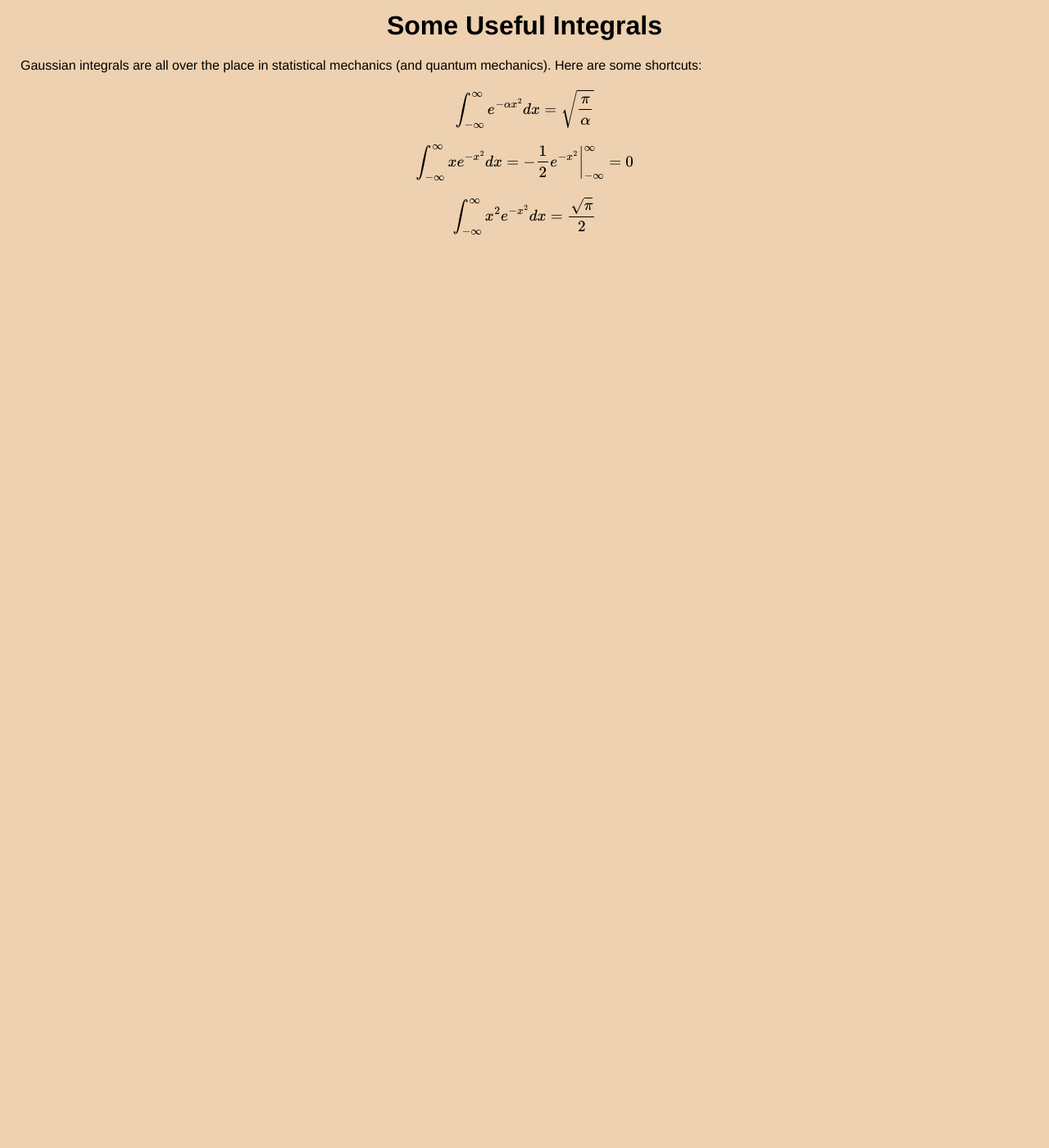
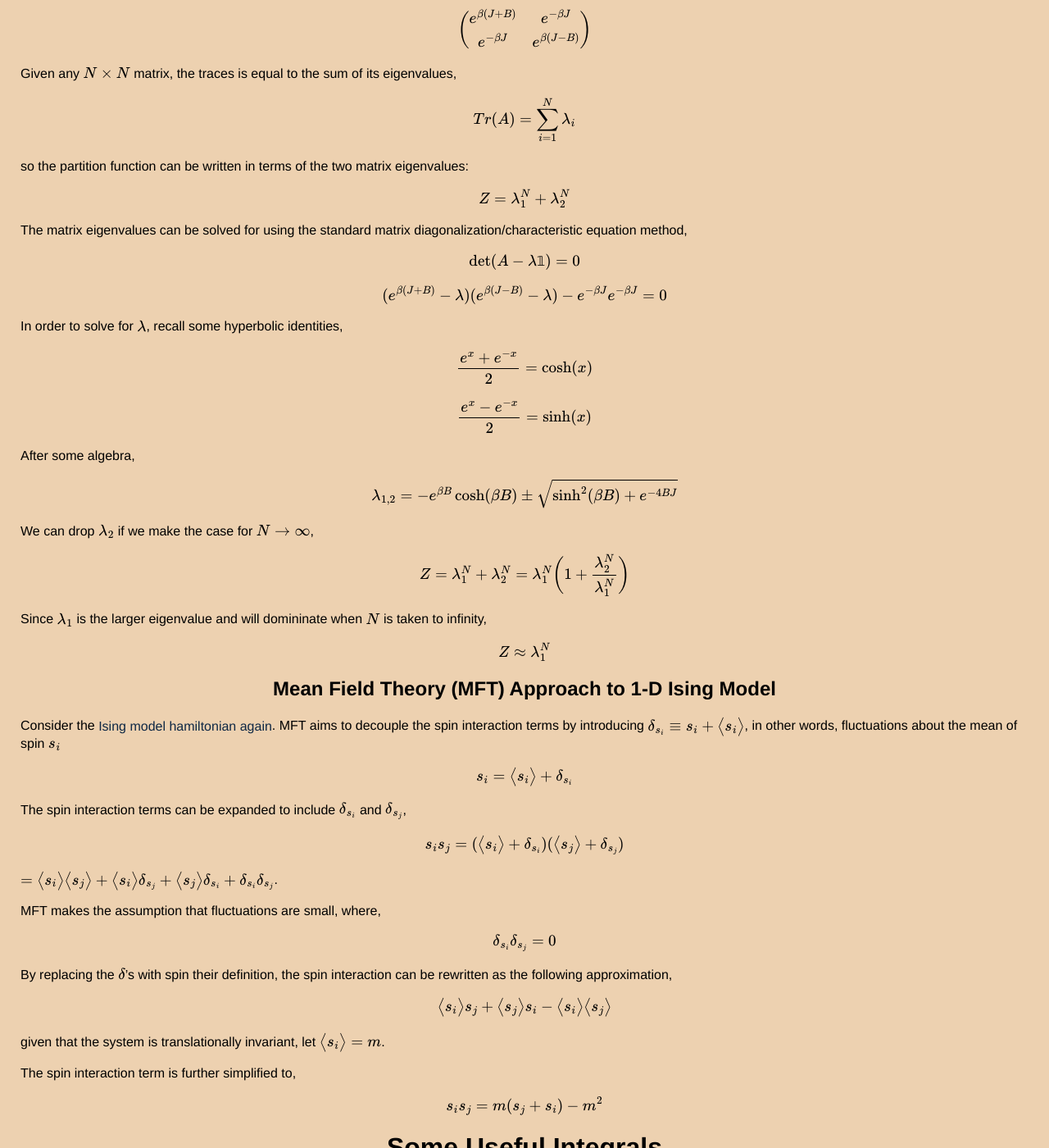
Before and after one commit to thaihangchung7/thaihangchung7.github.io, a Jekyll site: the page built from _classes/statphys.md, in a window 1280 px wide and 1400 px high, scrolled down 5390 px. Shown: the whole window at 82% size. Built offline with Jekyll 4.4.1, drawn with Linux system fonts in a browser that asks for light colours; formulas are drawn with MathJax 3; before the commit the page ends 5702 px from its top, so only the background shows below that.

Commit message:
notes on ising model and mean field theory

```diff
--- a/_classes/statphys.md
+++ b/_classes/statphys.md
@@ -234,6 +234,71 @@ $$s_{i} = -1, s_{i+1} = +1 \rightarrow - J$$
 
 $$s_{i} = -1, s_{i+1} = -1 \rightarrow - \vec{B} + J$$
 
+$$\bigg(  \begin{matrix}
+e^{\beta (J+B)} & e^{-\beta J} \\
+e^{-\beta J} & e^{\beta (J-B)}
+\end{matrix} \bigg)$$
+
+Given any $$N\times N$$ matrix, the traces is equal to the sum of its eigenvalues,
+
+$$ Tr(A) = \sum_{i=1}^{N} \lambda_{i} $$
+
+so the partition function can be written in terms of the two matrix eigenvalues:
+
+$$ Z = \lambda_{1}^{N} + \lambda_{2}^{N} $$
+
+The matrix eigenvalues can be solved for using the standard matrix diagonalization/characteristic equation method,
+
+$$\det(A - \lambda \mathbb{1}) = 0 $$
+
+$$(e^{\beta (J+B)} - \lambda) (e^{\beta (J-B)} - \lambda) - e^{-\beta J} e^{-\beta J} = 0 $$
+
+In order to solve for $$\lambda$$, recall some hyperbolic identities,
+
+$$\frac{e^{x} + e^{-x}}{2} = \cosh(x)$$
+
+$$\frac{e^{x} - e^{-x}}{2} = \sinh(x)$$
+
+After some algebra,
+
+$$\lambda_{1,2} = -e^{\beta B} \cosh(\beta B) \pm \sqrt{ \sinh^{2}({\beta B}) + e^{-4BJ} } $$
+
+We can drop $$\lambda_{2}$$ if we make the case for $$N \rightarrow \infty$$,
+
+$$ Z = \lambda_{1}^{N} + \lambda_{2}^{N} = \lambda_{1}^{N} \bigg( 1 + \frac{\lambda_{2}^{N}}{\lambda_{1}^{N}} \bigg)$$
+
+Since $$\lambda_{1}$$ is the larger eigenvalue and will domininate when $$N$$ is taken to infinity,
+
+$$ Z \approx \lambda_{1}^{N} $$
+
+## Mean Field Theory (MFT) Approach to 1-D Ising Model
+
+Consider the [Ising model hamiltonian again](#the-ising-model). MFT aims to decouple the spin interaction terms by introducing $$\delta_{s_{i}} \equiv s_{i} + \big< s_{i} \big> $$, in other words, fluctuations about the mean of spin $$s_{i}$$
+
+$$s_{i} =  \big< s_{i} \big> + \delta_{s_{i}} $$
+
+The spin interaction terms can be expanded to include $$\delta_{s_{i}}$$ and $$\delta_{s_{j}}$$,
+
+$$s_{i} s_{j} = (\big< s_{i} \big> + \delta_{s_{i}}) (\big< s_{j} \big> + \delta_{s_{j}})$$
+
+$$ = \big< s_{i} \big> \big< s_{j} \big> + \big<s_{i} \big> \delta_{s_{j}} + \big< s_{j} \big> \delta_{s_{i}} + \delta_{s_{i}} \delta_{s_{j}}$$.
+
+MFT makes the assumption that fluctuations are small, where,
+
+$$\delta_{s_{i}} \delta_{s_{j}} = 0 $$
+
+By replacing the $$\delta$$'s with spin their definition, the spin interaction can be rewritten as the following approximation,
+
+$$ \big< s_{i} \big> s_{j} + \big< s_{j} \big> s_{i} - \big< s_{i} \big> \big< s_{j} \big> $$
+
+given that the system is translationally invariant, let $$\big< s_{i} \big> = m$$.
+
+The spin interaction term is further simplified to,
+
+$$ s_{i} s_{j} = m (s_{j} + s_{i}) - m^{2} $$
+
+
+
 
 
 
```
